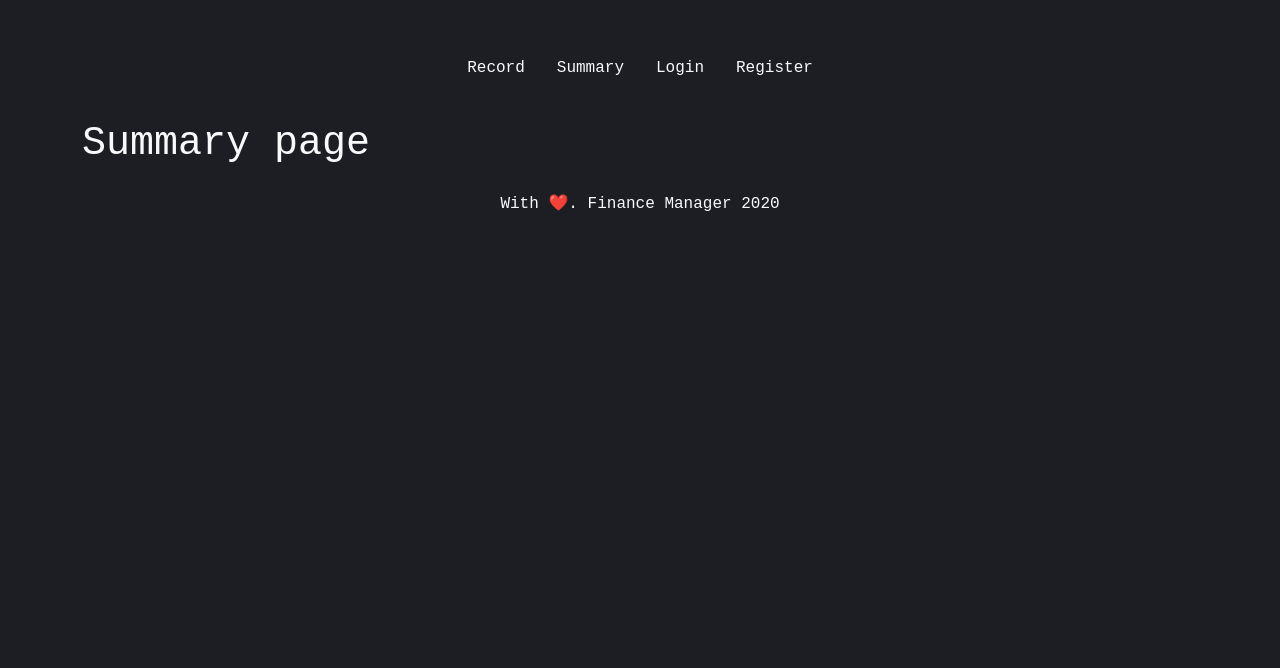
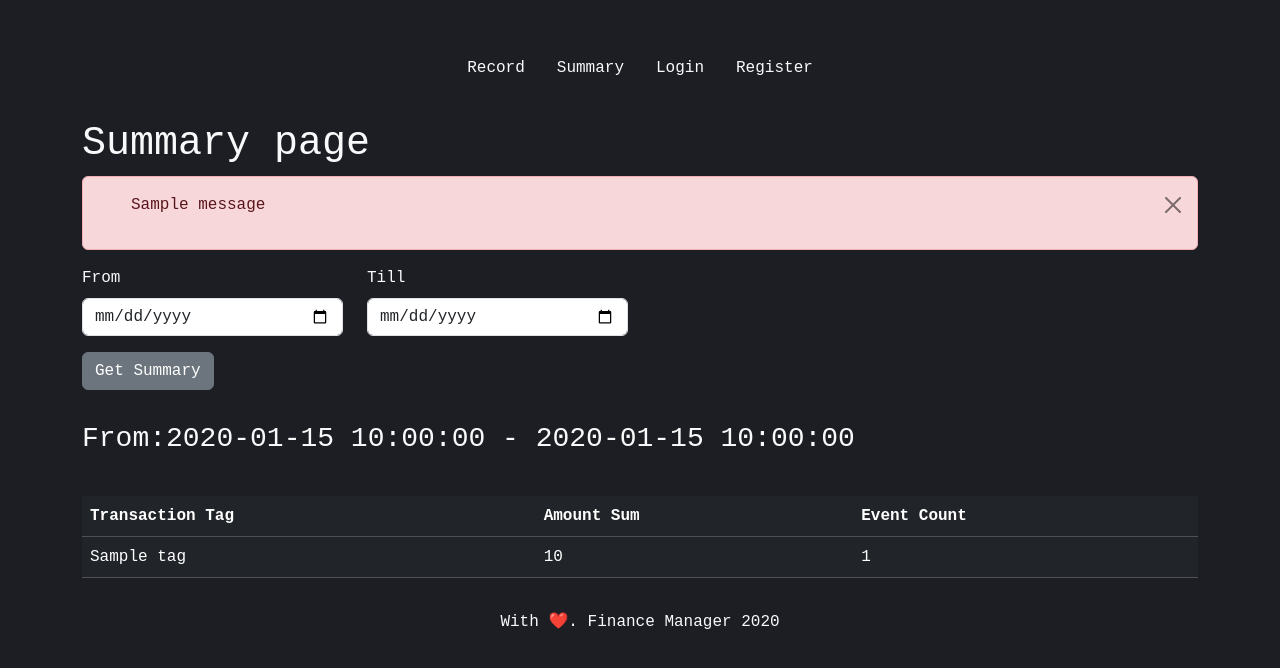
Before and after one commit to fodare/Boris, a Flask app: template frontend/templates/stats.html in a window 1280 px wide. Shown: the top 668 px of the page. Run offline with Flask 3, Linux system fonts and the light colour scheme; the template is opened without the code that fills it: most values are stand-ins (such as "Sample title", 1, 10 or a date in 2020); one stand-in notice (Sample message) is shown.

Commit message:
Initial stas page.

```diff
--- a/frontend/templates/stats.html
+++ b/frontend/templates/stats.html
@@ -1,6 +1,70 @@
-{% extends "basetemplate.html" %}{% block title %}Login{% endblock %} {% block
+{% extends "basetemplate.html" %}{% block title %}Summary{% endblock %} {% block
 content %}
 <div class="summaryview">
    <h1>Summary page</h1>
+   {% with messages = get_flashed_messages(category_filter=["error"]) %} {% if
+   messages %}
+   <div class="alert alert-danger alert-dismissible fade show" role="alert">
+      <ul>
+         {%- for msg in messages %}
+         <p>{{ msg }}</p>
+         {% endfor -%}
+      </ul>
+      <button
+         type="button"
+         class="btn-close"
+         data-bs-dismiss="alert"
+         aria-label="Close"
+      ></button>
+   </div>
+   {% endif %} {% endwith %}
+   <div class="timeselector">
+      <form action="{{ url_for('summary')}}" method="post">
+         <div class="mb-3">
+            <div class="row">
+               <div class="col-lg-3">
+                  <label for="startDate" class="form-label">From</label>
+                  <input
+                     type="date"
+                     name="startDate"
+                     id="startDate"
+                     class="form-control"
+                  />
+               </div>
+               <div class="col-lg-3">
+                  <label for="endDate" class="form-label">Till</label>
+                  <input
+                     type="date"
+                     name="endDate"
+                     id="endDate"
+                     class="form-control"
+                  />
+               </div>
+            </div>
+         </div>
+         <input type="submit" class="btn btn-secondary" value="Get Summary" />
+      </form>
+   </div>
+   <div class="recordSummary">
+      <h3 class="timerange">From:{{start_date}} - {{end_date}}</h3>
+      <table class="table table-dark table-hover">
+         <thead>
+            <tr>
+               <th scope="col">Transaction Tag</th>
+               <th scope="col">Amount Sum</th>
+               <th scope="col">Event Count</th>
+            </tr>
+         </thead>
+         <tbody>
+            {% for summary in record_summary %}
+            <tr>
+               <td>{{summary.tag}}</td>
+               <td>{{summary.amount}}</td>
+               <td>{{summary.count}}</td>
+            </tr>
+            {% endfor %}
+         </tbody>
+      </table>
+   </div>
 </div>
 {% endblock %}
```
